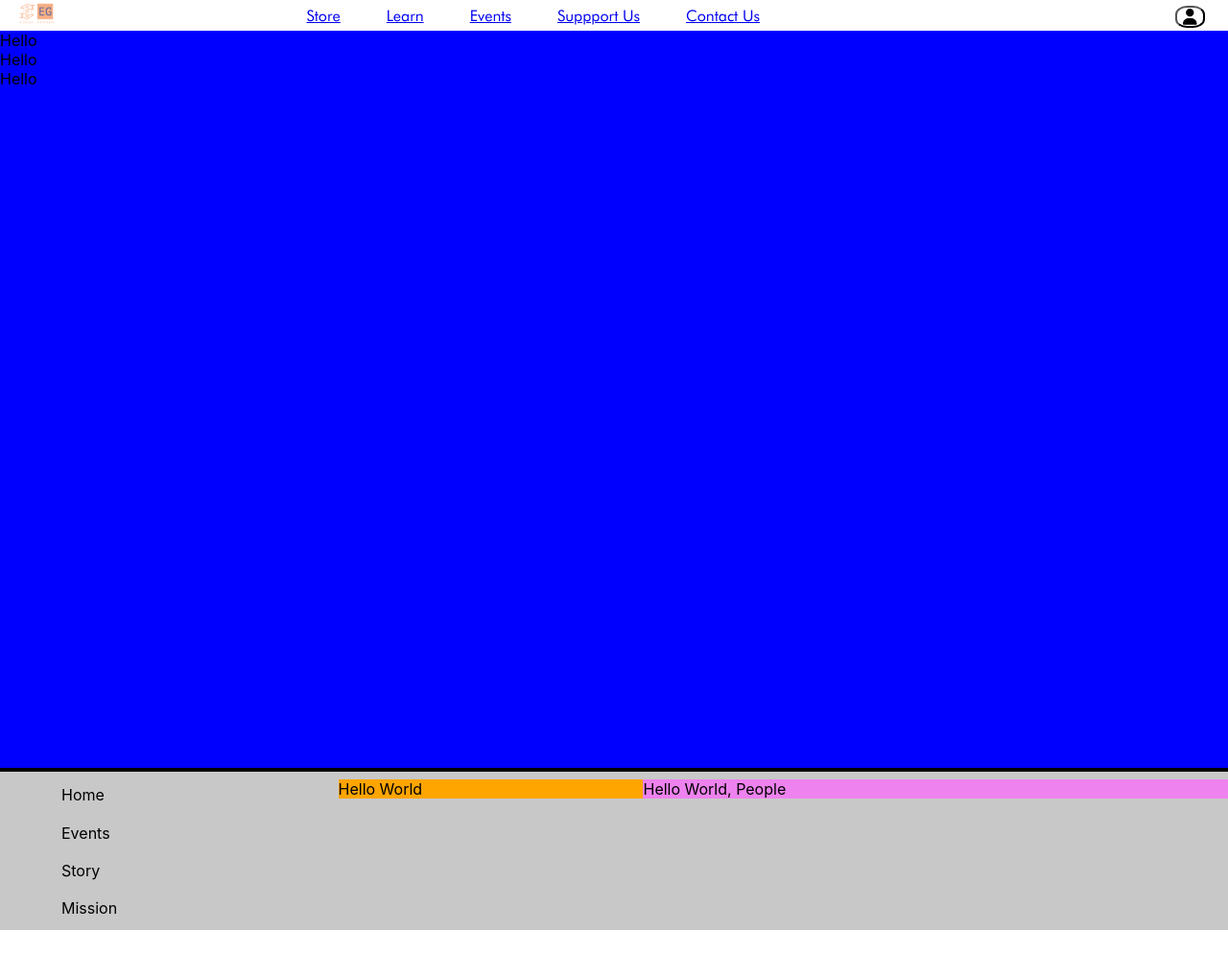
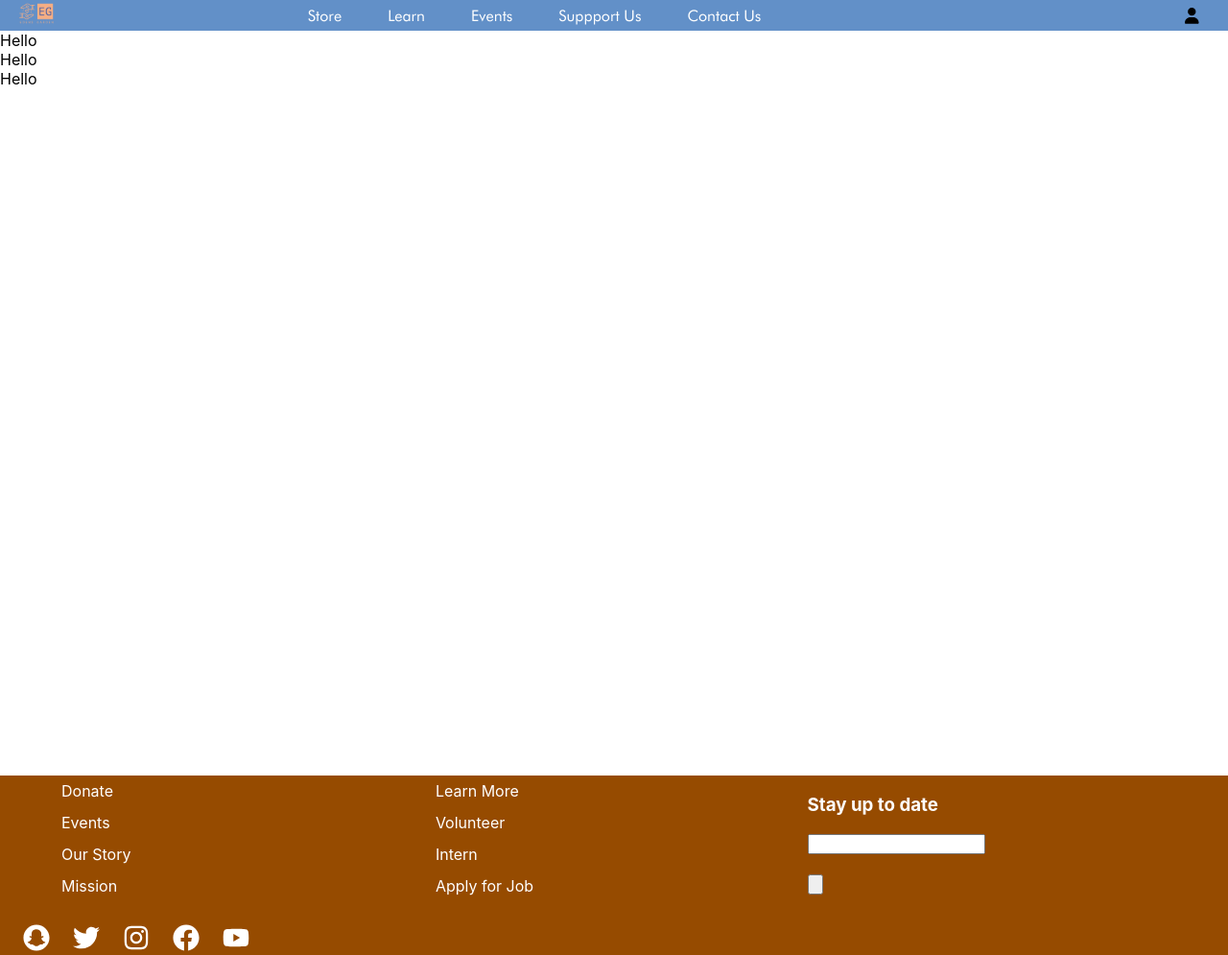
Before and after one commit to MichaelLin12/Eden-s-Garden, a React (Create React App) app in the folder client/: page / in a window 1280 px wide. Shown: the whole page at 96% size. Before the commit the page ends 969 px from the top, so only its background shows below. Built offline with nearby package versions, Linux system fonts and the light colour scheme.

Commit message:
worked on footer and navbar

```diff
--- a/client/package.json
+++ b/client/package.json
@@ -21,6 +21,7 @@
     "@types/react-dom": "^18.0.1",
     "react": "^18.0.0",
     "react-dom": "^18.0.0",
+    "react-icons": "^4.3.1",
     "react-router-dom": "^6.3.0",
     "react-scripts": "5.0.1",
     "styled-components": "^5.3.5",
--- a/client/src/components/footer/Footer.tsx
+++ b/client/src/components/footer/Footer.tsx
@@ -1,30 +1,39 @@
 import React from 'react'
 import './footer.css'
+import { FaTwitter,FaSnapchat,FaFacebook,FaInstagram,FaYoutube } from 'react-icons/fa';
+import { Link } from 'react-router-dom';
 
 export default function Footer() {
   return (
     <div className='footer'>
-        <div className='bar'/>
         <div className='links'>
             <div className='list-one'>
-                <div>
-                    Home
-                </div>
-                <div>
-                    Events
-                </div>
-                <div>
-                    Story
-                </div>
-                <div>
-                    Mission
-                </div>
+                <div><Link to={'/home'} style={{textDecoration:'none',color:'#ffffff'}}>Donate</Link></div>
+                <div><Link to={'/home'} style={{textDecoration:'none',color:'#ffffff'}}>Events</Link></div>
+                <div><Link to={'/home'} style={{textDecoration:'none',color:'#ffffff'}}>Our Story</Link></div>
+                <div><Link to={'/home'} style={{textDecoration:'none',color:'#ffffff'}}>Mission</Link></div>
             </div>
             <div className='list-two'>
-                Hello World
+                <div><Link to={'/home'} style={{textDecoration:'none',color:'#ffffff'}}>Learn More</Link></div>
+                <div><Link to={'/home'} style={{textDecoration:'none',color:'#ffffff'}}>Volunteer</Link></div>
+                <div><Link to={'/home'} style={{textDecoration:'none',color:'#ffffff'}}>Intern</Link></div>
+                <div><Link to={'/home'} style={{textDecoration:'none',color:'#ffffff'}}>Apply for Job</Link></div>
             </div>
             <div className='list-three'>
-                Hello World, People
+                <h3>Stay up to date</h3>
+                <form>
+                    <input type={'text'}></input><br/><br/>
+                    <input type={'button'}></input>
+                </form>
+            </div>
+        </div>
+        <div className='socials'>
+            <div className='images'>
+                <span><FaSnapchat size={28}/></span>
+                <span><FaTwitter size={28}/></span>
+                <span><FaInstagram size={28}/></span>
+                <span><FaFacebook size={28}/></span>
+                <span><FaYoutube size={28}/></span>
             </div>
         </div>
     </div>
--- a/client/src/components/footer/footer.css
+++ b/client/src/components/footer/footer.css
@@ -1,10 +1,6 @@
 .footer{
-    background-color: #C8C8C8;
-}
-
-.bar{
-    background-color: #000000;
-    height:0.25rem
+    background-color: #964B00;
+    color:#ffffff;
 }
 
 .links{
@@ -25,15 +21,37 @@
 .list-one div{
     margin-left: 4rem;
     margin-top:0.4rem;
-    margin-bottom: 0.8rem;
+    margin-bottom: 0.4rem;
 }
 
 .list-two{
     flex-grow:1;
-    background-color: orange;
+    display: flex;
+    flex-direction: column;
+    justify-content: space-between;
+}
+
+.list-two div{
+    margin-left: 4rem;
+    margin-top:0.4rem;
+    margin-bottom: 0.4rem;
 }
 
 .list-three{
-    flex-grow:2;
-    background-color: violet;
+    flex-grow:1;
+    padding-left: 2rem;
 }
+
+.socials{
+    margin-top: 1.5rem;
+    width: fit-content;
+
+}
+
+.images{
+    width:fit-content;
+}
+
+.images span{
+    margin-left:1.5rem;
+}
--- a/client/src/components/landing/Home.tsx
+++ b/client/src/components/landing/Home.tsx
@@ -17,7 +17,7 @@ export default function Home() {
           </div>
       </div>
       <div>
-      <Footer/>
+        <Footer/>
       </div>
     </div>
   )
--- a/client/src/components/landing/home.css
+++ b/client/src/components/landing/home.css
@@ -9,7 +9,7 @@
 }
 
 .space{
-    background-color: blue;
+    background-color: white;
     margin-top: 2rem;
     height: calc(100vh - 2rem);
     width: 100vw;
--- a/client/src/components/navbar/navbar.css
+++ b/client/src/components/navbar/navbar.css
@@ -9,7 +9,7 @@
 }
 
 .header{
-    background-color: white;
+    background-color: #6290c8;
     margin-top: 0;
     display: flex;
     justify-content: space-between;
@@ -43,11 +43,10 @@
 
 .login{
     font-family: futura-login;
-    border-color: black;
-    border-radius: 40%;
     background-color: transparent;
     cursor:pointer;
     flex-grow: 1;
+    border:0;
 }
 
 .hamburger{
@@ -71,7 +70,6 @@
     flex-direction: column;
 }
 
-
 @media screen and (max-width:767px){
     nav ul{
         display: none;
--- a/client/src/components/navbar/navbar.tsx
+++ b/client/src/components/navbar/navbar.tsx
@@ -20,28 +20,28 @@ export default function Navbar() {
       <span className='logo'><img src={logo} alt="Eden's Garden" height={50} width={50}/></span>
       <div className='hamburger'>
         <IconButton aria-label='login' onClick={handleClick} disableFocusRipple disableRipple>
-          <FontAwesomeIcon icon={faBars}/>
+          <FontAwesomeIcon icon={faBars} />
         </IconButton>
         <Popper id={id} open={open} anchorEl={anchorEl}>
           <Box sx={{ border: 1, p: 1, bgcolor: 'background.paper' }}>
             <div className='menu'>
-              <Link to='/store'>Store</Link>
-              <Link to='/learn'>Learn</Link>
-              <Link to='/events'>Events</Link>
-              <Link to='/support'>Support Us</Link>
-              <Link to='/contact'>Contact Us</Link>
-              <Link to='/login'>Login</Link>
+              <Link to='/store' style={{textDecoration:'none',color:'#ffffff'}}>Store</Link>
+              <Link to='/learn' style={{textDecoration:'none',color:'#ffffff'}}>Learn</Link>
+              <Link to='/events' style={{textDecoration:'none',color:'#ffffff'}}>Events</Link>
+              <Link to='/support' style={{textDecoration:'none',color:'#ffffff'}}>Support Us</Link>
+              <Link to='/contact' style={{textDecoration:'none',color:'#ffffff'}}>Contact Us</Link>
+              <Link to='/login' style={{textDecoration:'none'}}>Login</Link>
             </div>
           </Box>
         </Popper>
       </div>
       <nav className='navbar'>
         <ul>
-          <li><Link to='/store'>Store</Link></li>
-          <li><Link to='/learn'>Learn</Link></li>
-          <li><Link to='/events'>Events</Link></li>
-          <li><Link to='/support'>Suppport Us</Link></li>
-          <li><Link to='/contact'>Contact Us</Link></li>
+          <li><Link to='/store' style={{textDecoration:'none',color:'#ffffff'}}>Store</Link></li>
+          <li><Link to='/learn' style={{textDecoration:'none',color:'#ffffff'}}>Learn</Link></li>
+          <li><Link to='/events' style={{textDecoration:'none',color:'#ffffff'}}>Events</Link></li>
+          <li><Link to='/support' style={{textDecoration:'none',color:'#ffffff'}}>Suppport Us</Link></li>
+          <li><Link to='/contact' style={{textDecoration:'none',color:'#ffffff'}}>Contact Us</Link></li>
           <li><Link to='/login'><button className='login'><FontAwesomeIcon icon={faUser} size='lg' /></button></Link></li>
         </ul>
       </nav>
```
Also changed, not shown: 1 other file (tests, documents, lock files or other folders).
